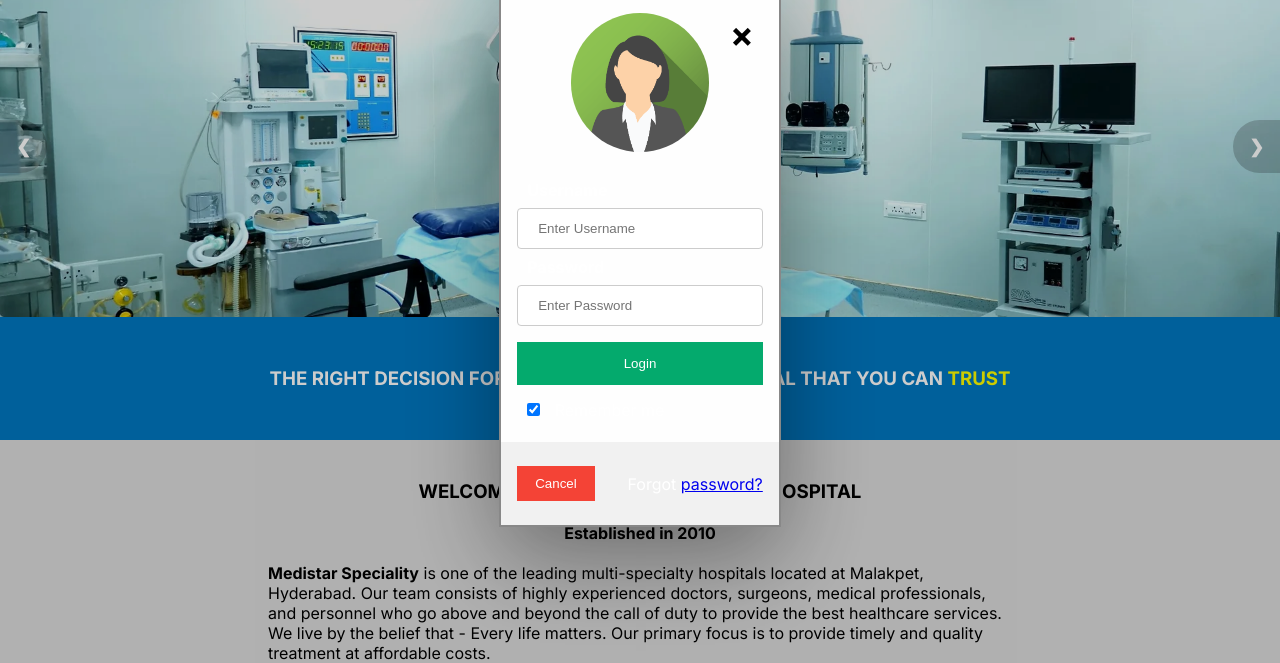
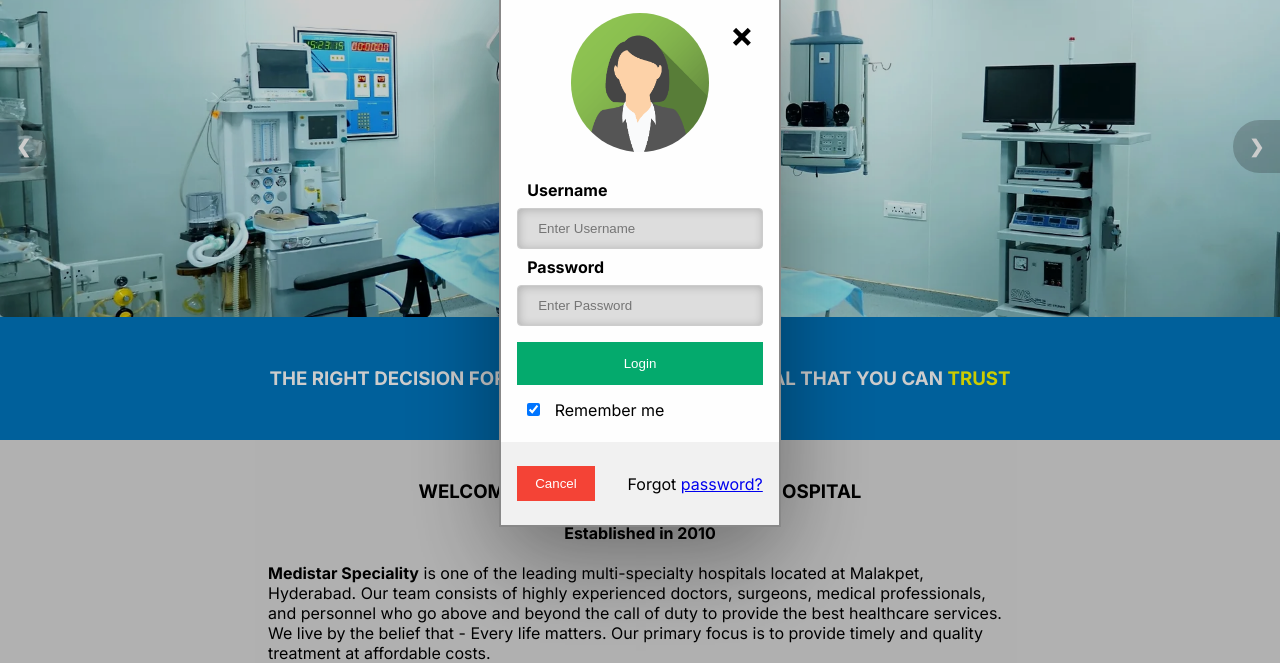
Before and after one commit to knsrinath/hospitalManagementSystem, a plain HTML site: page index.html in a window 1280 px wide. Both pictures are taken after a click on the link "Log in/Sign up". Shown: the part 137-800 px from the top of the page. Drawn offline with Linux system fonts and the light colour scheme.

Commit message:
Update style.css

```diff
--- a/assets/style.css
+++ b/assets/style.css
@@ -205,6 +205,8 @@ input[type=text], input[type=password] {
   display: inline-block;
   border: 1px solid #ccc;
   box-sizing: border-box;
+  background-color: #ddd;
+  box-shadow: 1px 1px 10px rgba(0, 0, 0, 0.2) inset;
 }
 
 /* Set a style for all buttons */
@@ -263,6 +265,7 @@ span.psw {
   background-color: rgb(0,0,0); /* Fallback color */
   background-color: rgba(0,0,0,0.2); /* Black w/ opacity */
   padding-top: 60px;
+  color:black
 }
 
 /* Modal Content/Box */
```
